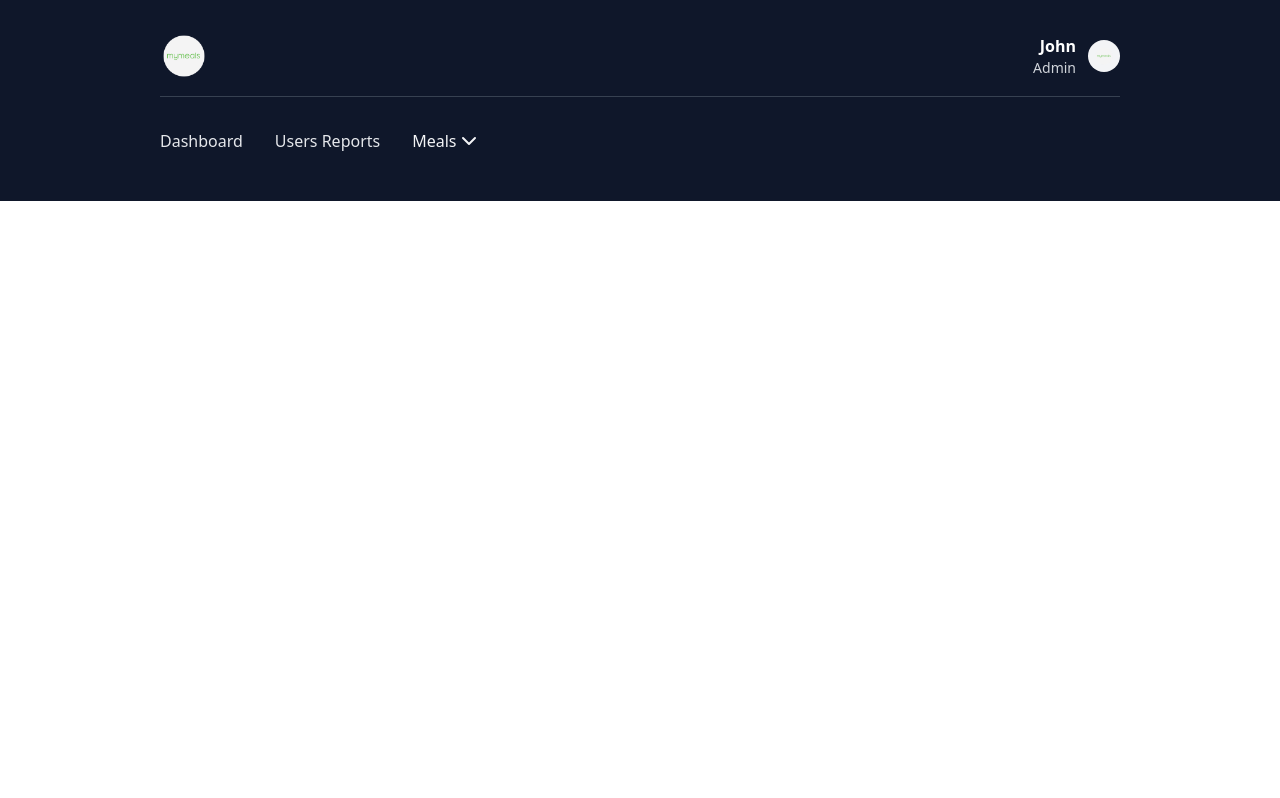
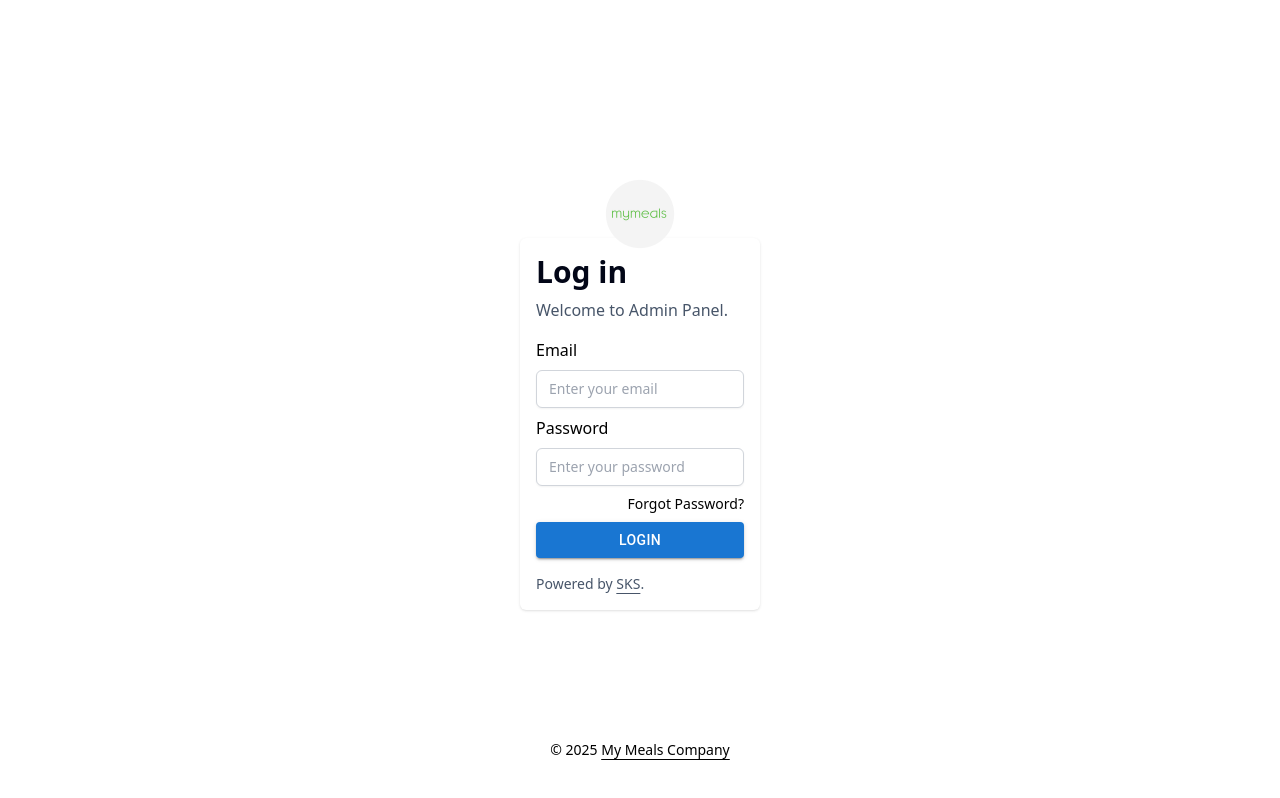
Before and after one commit to SarojKuSwain1998/mymeals-admin-pannel, a React (Vite) app: page /login in a window 1280 px wide. Built offline with nearby package versions, Linux system fonts and the light colour scheme.

Commit message:
Login form concept for direct to login navbar hidden

```diff
--- a/src/App.jsx
+++ b/src/App.jsx
@@ -1,25 +1,43 @@
-import { BrowserRouter as Router, Routes, Route } from "react-router-dom";
-// import "./App.css";
+import {
+  BrowserRouter as Router,
+  Routes,
+  Route,
+  useLocation,
+} from "react-router-dom";
 import Navbar from "./components/Layout/Navbar";
 import UsersPage from "./components/Pages/UsersPage";
 import HomePage from "./components/Pages/HomePage";
 import MealsPage from "./components/Pages/MealsPage";
 import AddMealsPage from "./components/Pages/AddMealsPage";
+import LoginPage from "./components/Pages/LoginPage";
 
-function App() {
+function LayoutWithNavbar() {
+  const location = useLocation();
+
+  // Hide Navbar on these paths
+  const hideNavbarPaths = ["/login"];
+  const shouldHideNavbar = hideNavbarPaths.includes(location.pathname);
+
   return (
     <>
-      <Router>
-        <Navbar />
+      {!shouldHideNavbar && <Navbar />}
       <Routes>
         <Route path="/" element={<HomePage />} />
         <Route path="/users" element={<UsersPage />} />
         <Route path="/meals" element={<MealsPage />} />
         <Route path="/add-meals" element={<AddMealsPage />} />
+        <Route path="/login" element={<LoginPage />} />
       </Routes>
-      </Router>
     </>
   );
 }
 
+function App() {
+  return (
+    <Router>
+      <LayoutWithNavbar />
+    </Router>
+  );
+}
+
 export default App;
--- a/src/components/Forms/AddMealsForm.jsx
+++ b/src/components/Forms/AddMealsForm.jsx
@@ -1,7 +1,7 @@
 import { useState } from "react";
 
 const AddMealsForm = () => {
-  const [mealItems, setMealItems] = useState([""]); // Start with one item
+  const [mealItems, setMealItems] = useState([""]);
   const [plan, setPlan] = useState("");
 
   const handleMealChange = (index, value) => {
@@ -68,6 +68,20 @@ const AddMealsForm = () => {
           + Add Item
         </button>
       </div>
+      <h1>Prices and Quantity</h1>
+      <div>
+        <div>
+          <label htmlFor="plan" className="text-sm font-medium text-gray-700">
+            Price
+          </label>
+          <input
+            id="orderNo"
+            type="text"
+            placeholder="Enter your order number"
+            className="mt-1 block w-full border px-4 py-2 rounded-md border-gray-300 focus:outline-none focus:ring-2 focus:ring-teal-500"
+          />
+        </div>
+      </div>
     </section>
   );
 };
--- /dev/null
+++ b/src/components/Forms/LoginForm.jsx
@@ -0,0 +1,70 @@
+import { Button } from "@mui/material";
+import { useState } from "react";
+
+const LoginForm = () => {
+  const [isLoading, setIsLoading] = useState(false);
+  const [formData, setFormData] = useState({
+    email: "",
+    password: "",
+  });
+
+  const handleSubmit = (e) => {
+    e.preventDefault();
+    setIsLoading(true);
+    setTimeout(() => {
+      setIsLoading(false);
+    }, 3000);
+  };
+  return (
+    <div>
+      <form action="" onSubmit={handleSubmit}>
+        <div className="space-y-2">
+          <label htmlFor="email">Email</label>
+          <input
+            type="email"
+            name="email"
+            id="email"
+            autoComplete="email"
+            placeholder="Enter your email"
+            className="w-full rounded-md border border-gray-300 px-3 py-2 text-sm shadow-sm placeholder:text-gray-400 focus:border-indigo-500 focus:outline-none focus:ring-1 focus:ring-indigo-500"
+            value={formData.email}
+            onChange={(e) => {
+              setFormData({ ...formData, email: e.target.value });
+            }}
+          />
+        </div>
+        <div className="space-y-2 mt-2">
+          <label htmlFor="password">Password</label>
+          <input
+            type="password"
+            name="password"
+            id="password"
+            placeholder="Enter your password"
+            value={formData.password}
+            className="w-full rounded-md border border-gray-300 px-3 py-2 text-sm shadow-sm placeholder:text-gray-400 focus:border-indigo-500 focus:outline-none focus:ring-1 focus:ring-indigo-500"
+            onChange={(e) => {
+              setFormData({ ...formData, password: e.target.value });
+            }}
+          />
+        </div>
+        <a
+          href="/"
+          alt="a to my meals Website"
+          className="mt-2 mb-2 flex items-center justify-end text-sm font-medium text-brand-900"
+        >
+          Forgot Password?
+        </a>
+        <Button
+          fullWidth
+          variant="contained"
+          type="submit"
+          isLoading={isLoading}
+        >
+          Login
+        </Button>
+      </form>
+    </div>
+  );
+};
+
+export default LoginForm;
--- a/src/components/Layout/Navbar.jsx
+++ b/src/components/Layout/Navbar.jsx
@@ -1,6 +1,23 @@
 import { Button } from "@mui/material";
 import { ChevronDown, Menu } from "lucide-react";
 import { useRef, useState } from "react";
+const user = [
+  {
+    id: 1,
+    name: "John",
+    role: "Admin",
+  },
+  {
+    id: 2,
+    name: "Doe",
+    role: "User",
+  },
+  {
+    id: 3,
+    name: "John Doe",
+    role: "Delivery",
+  },
+];
 
 const Navbar = () => {
   const [profileDropdown, setProfileDropdown] = useState(false);
@@ -81,6 +98,7 @@ const Navbar = () => {
                 </li>
                 <hr className="my-2" />
                 <li>
+                  <a href="/login" alt="Logout">
                     <Button
                       variant="a"
                       aria-label="Logout button"
@@ -89,6 +107,7 @@ const Navbar = () => {
                     >
                       Logout
                     </Button>
+                  </a>
                 </li>
               </ul>
             </div>
--- /dev/null
+++ b/src/components/Pages/LoginPage.jsx
@@ -0,0 +1,46 @@
+import LoginForm from "../Forms/LoginForm";
+
+const LoginPage = () => {
+  return (
+    <section className="flex h-dvh w-full items-center justify-center px-4 pt-12 md:px-20 lg:px-40">
+      <div className="relative h-auto w-11/12 rounded-md bg-white p-4 shadow md:w-8/12 lg:w-5/12 xl:w-3/12">
+        <img
+          src="./images/logo.png"
+          alt="My Meals Logo"
+          width={200}
+          height={200}
+          className="absolute -top-16 left-0 right-0 m-auto h-20 w-auto"
+        />
+        <div className="mb-4 space-y-2">
+          <h1 className="text-3xl font-semibold text-slate-950">Log in</h1>
+          <p className="text-slate-600">Welcome to Admin Panel.</p>
+        </div>
+        <LoginForm />
+        <p className="mt-4 text-sm text-slate-600">
+          Powered by{" "}
+          <a
+            href="https://mymeals.in"
+            alt="a sks to MyMeals Website"
+            className="text-brand-950 underline underline-offset-4"
+          >
+            SKS
+          </a>
+          .
+        </p>
+      </div>
+      <p className="absolute  bottom-10 text-center text-sm font-medium">
+        &copy; {new Date().getFullYear()}{" "}
+        <a
+          href="https://mymeals.in"
+          className="text-brand-950 underline underline-offset-4"
+          title="Go to Example com"
+          alt="a to example Website"
+        >
+          My Meals Company
+        </a>
+      </p>
+    </section>
+  );
+};
+
+export default LoginPage;
```
Lines whose indentation alone changed are shown as unchanged.
